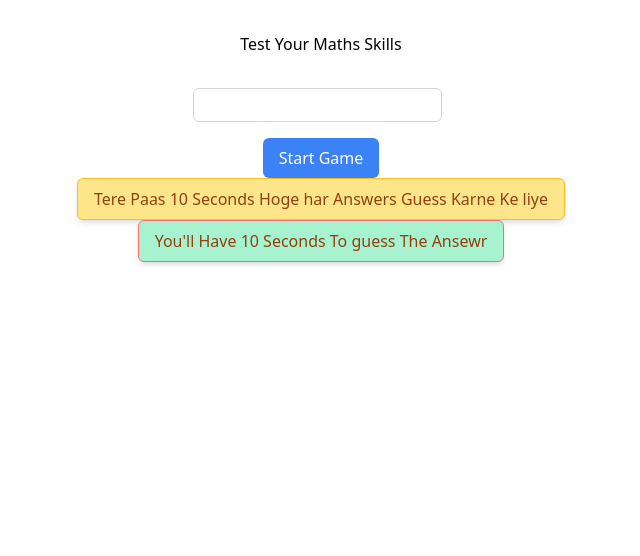
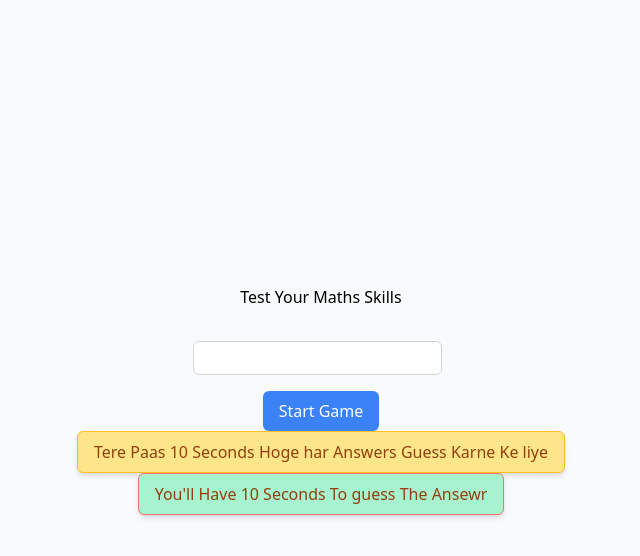
Before and after one commit to arshaikh-web/test-math, a website: page index.html in a window 1280 px wide. Shown: the whole page, without its empty margins (319-959 px from the left). Drawn offline with nearby package versions, Linux system fonts and the light colour scheme.

Commit message:
Update index.html
div ko center karna thha

```diff
--- a/index.html
+++ b/index.html
@@ -11,7 +11,7 @@
     <title>Document</title>
   </head>
   <body>
-    <div class="my-8">
+<div class="relative flex min-h-screen flex-col justify-center overflow-hidden bg-gray-50 py-6 sm:py-12">
     <h1 class="flex justify-center items-center">Test Your Maths Skills</h1>
     <div class="container flex flex-col items-center p-4">
       <div class="value mt-4 text-xl font-bold"></div>
```
